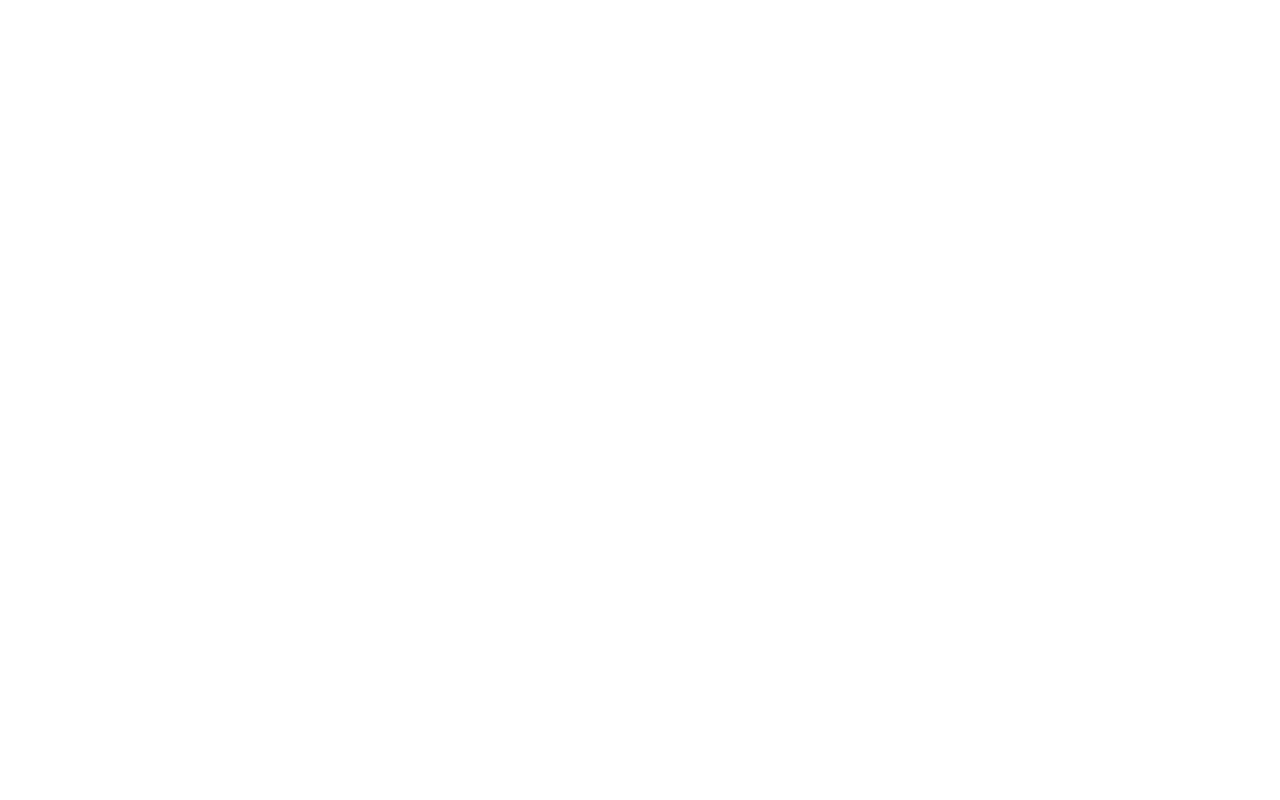
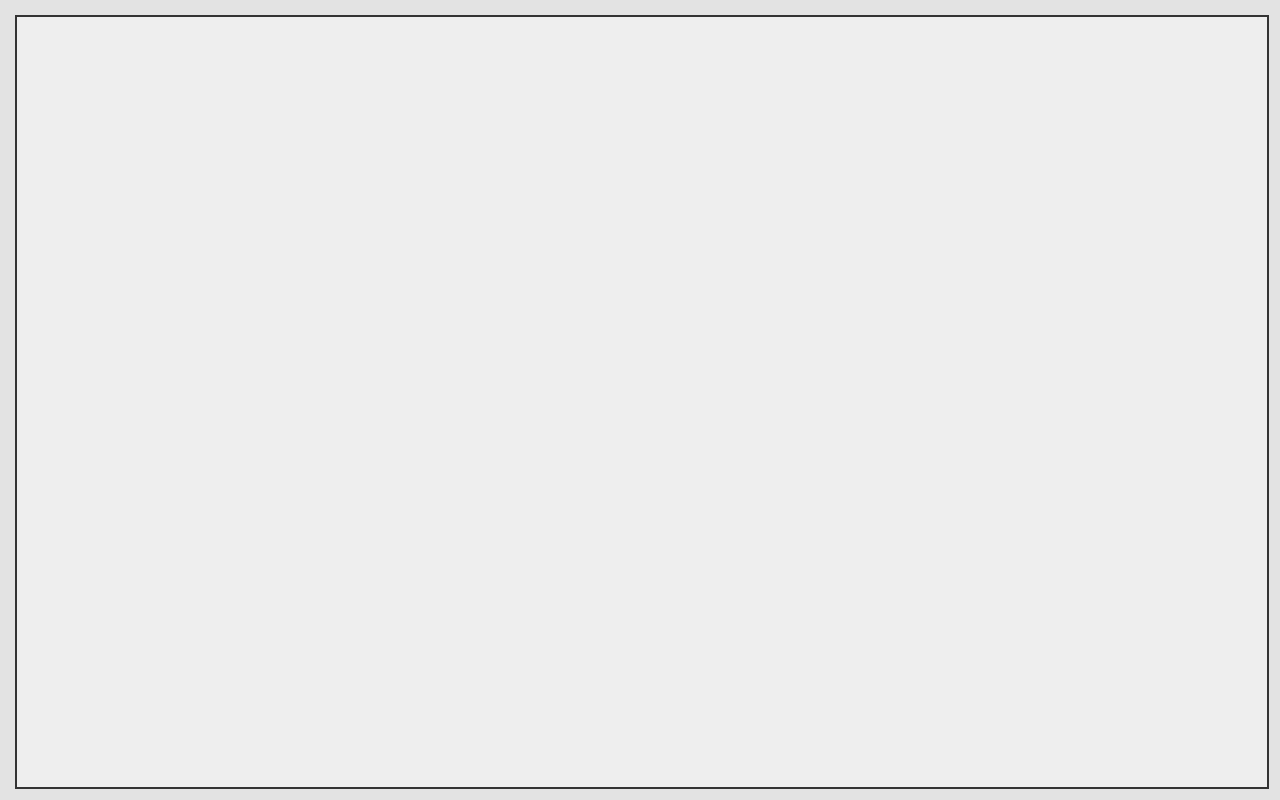
Before and after one commit to Surikat85/Tank, a plain HTML site: page index.html in a window 1280 px wide. Drawn offline with Linux system fonts and the light colour scheme.

Commit message:
area initialization

```diff
--- a/css/style.css
+++ b/css/style.css
@@ -3,7 +3,19 @@ html, body {
 	margin: 0;
 }
 
-#canvas {
+body {
+    background-color: #E3E3E3;
+}
+
+#area {
+    position: absolute;
+    top: 15px;
+    left: 15px;
+    border: 2px solid #333;
+    background-color: #EEE;
+}
+
+/*#canvas {
 	width: 128px;
 	height: 320px;
 	left: 100px;
@@ -22,4 +34,4 @@ html, body {
 	background-image: url("../images/tank.jpeg");
 	-moz-transform: rotate(-2.3deg);
 	opacity: 0.7;
-}
+}*/
--- a/js/area/viewport.js
+++ b/js/area/viewport.js
@@ -9,10 +9,34 @@ function Viewport () {
 
     // main methods of the tank object
     function init() {
-        var body = document.body;
+        var body = document.body,
+            place = document.createElement("DIV");
+
         body.innerHTML = "";
+        width = Math.max(document.documentElement.clientWidth,
+                         document.body.scrollWidth,
+                         document.documentElement.scrollWidth,
+                         document.body.offsetWidth,
+                         document.documentElement.offsetWidth);
+        height = Math.max(document.documentElement.clientHeight,
+                          document.body.scrollHeight,
+                          document.documentElement.scrollHeight,
+                          document.body.offsetHeight,
+                          document.documentElement.offsetHeight);
 
+        // console.log(width%25);
+        // console.log(height%25);
 
+        place.setAttribute("id", "area");
+        place.setAttribute("style",
+                // " position: absolute;"+
+                " width: " + (width - 30) + "px;" +
+                " height: " + (height - 30) + "px;"
+                // " top: 15px;" +
+                // " left: 15px; "
+                );
+
+        document.body.appendChild(place);
 
 
 
--- a/js/tank/model.js
+++ b/js/tank/model.js
@@ -7,7 +7,7 @@ function Model (type) {
         console.error(" model type is undefined ");
         return;
     }
-    console.log(global);
+    // console.log(global);
     // properties of the model object
 
     // inner methods
@@ -71,7 +71,7 @@ function Model (type) {
 		ctx.lineTo(95, 89);
 
 		// left flank
-		ctx.moveTo(31, 126)
+		ctx.moveTo(31, 126);
 		ctx.lineTo(31, 298);
 		ctx.lineTo(10, 298);
 		ctx.lineTo(10, 126);
--- a/js/tank/tank.js
+++ b/js/tank/tank.js
@@ -15,7 +15,7 @@ function Tank (model) {
 
     // main methods of the tank object
     function init() {
-
+        //TODO;
     }
     init();
 
--- a/js/utils.js
+++ b/js/utils.js
@@ -6,7 +6,9 @@ var UTIL = {
             console.err("Invalid arguments");
             return;
         }
-        var F = function() { };
+        var F = function() {
+            console.log("f");
+        };
         F.prototype = Parent.prototype;
         Child.prototype = new F();
         Child.prototype.constructor = Child;
```
